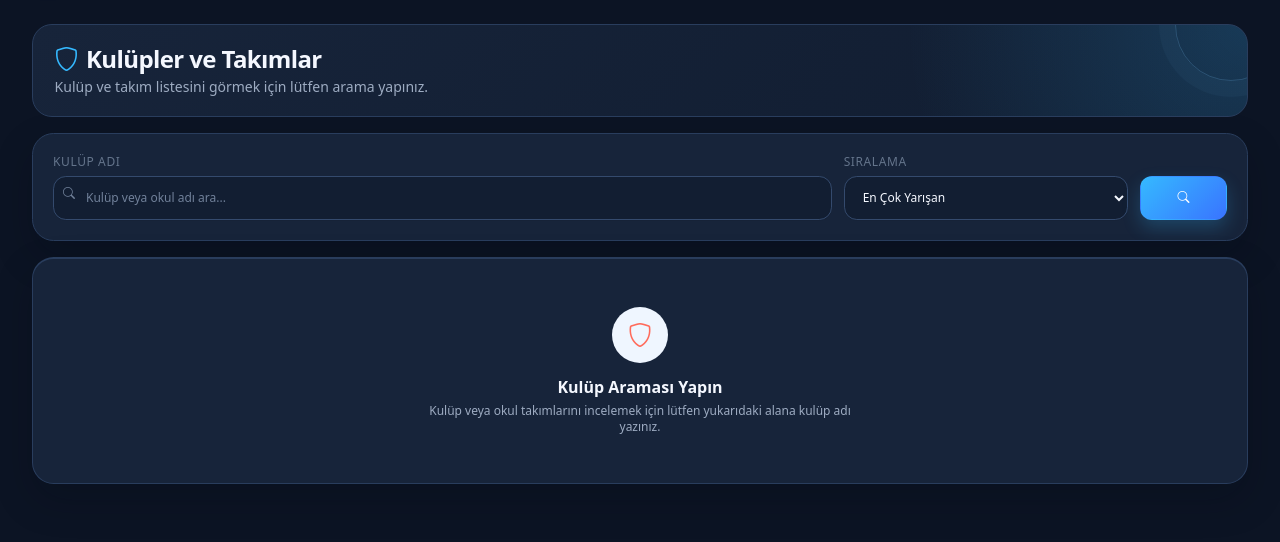
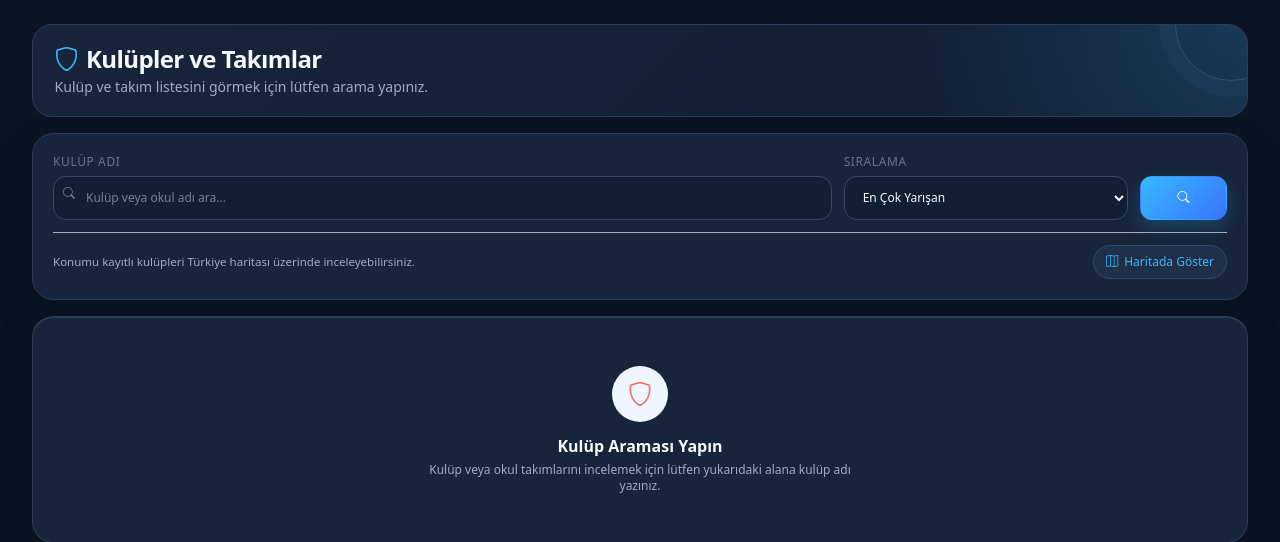
Before and after one commit to ozztozz/old_result, a Django app: page /kulupler/ in a window 1280 px wide. Shown: the part 81-623 px from the top of the page. Run offline with Django 5.2, Linux system fonts and the light colour scheme; style sheets or scripts are compiled from the project's sources; some libraries are stand-ins or nearby versions.

Commit message:
Web kulüp arama sayfasına interaktif Leaflet harita görünümü eklendi

```diff
--- a/yuzme_projesi/templates/sonuclar/kulup_listesi.html
+++ b/yuzme_projesi/templates/sonuclar/kulup_listesi.html
@@ -43,14 +43,103 @@
                 <option value="isim" {% if sirala == 'isim' %}selected{% endif %}>Ada Göre (A-Z)</option>
             </select>
         </div>
-        <div class="sm:col-span-1">
+        <div class="sm:col-span-1 flex gap-2">
             <button type="submit" class="swim-btn-primary w-full text-xs"><i class="bi bi-search"></i></button>
         </div>
     </form>
+    <div class="mt-3 pt-3 border-t border-slate-200/70 dark:border-slate-700/70 flex flex-wrap items-center justify-between gap-2">
+        <span class="text-[0.72rem] swim-text-muted">Konumu kayıtlı kulüpleri Türkiye haritası üzerinde inceleyebilirsiniz.</span>
+        <button type="button" id="toggleClubMapBtn" onclick="toggleClubMap()"
+                class="swim-btn-outline-primary swim-btn-sm swim-btn-pill text-xs inline-flex items-center gap-1.5">
+            <i class="bi bi-map"></i> <span id="toggleClubMapLabel">Haritada Göster</span>
+        </button>
+    </div>
+</div>
+
+<!-- İnteraktif Kulüp Haritası -->
+<div id="clubMapWrapper" class="swim-card mb-4 hidden overflow-hidden">
+    <div class="swim-card-header flex items-center justify-between gap-2">
+        <h2 class="text-sm font-bold swim-text-main flex items-center gap-2">
+            <i class="bi bi-geo-alt-fill text-red-500"></i> Harita Üzerinde Kulüpler
+            <span id="clubMapCount" class="swim-badge swim-badge-info text-[0.68rem]"></span>
+        </h2>
+        <button type="button" onclick="centerMapToUser()" class="swim-btn-secondary swim-btn-sm text-xs inline-flex items-center gap-1">
+            <i class="bi bi-crosshair"></i> Konumuma Git
+        </button>
+    </div>
+    <div id="clubSearchMap" class="w-full h-96 z-0"></div>
 </div>
 
 <!-- Kulüpler Tablosu (HTMX Kapsayıcısı) -->
 <div id="kulupTableContainer">
     {% include 'sonuclar/partials/kulup_table_partial.html' %}
 </div>
+
+<link rel="stylesheet" href="https://unpkg.com/leaflet@1.9.4/dist/leaflet.css" crossorigin="" />
+<script src="https://unpkg.com/leaflet@1.9.4/dist/leaflet.js" crossorigin=""></script>
+<script>
+(function () {
+    let mapInstance = null;
+    let markersLayer = null;
+
+    window.toggleClubMap = function () {
+        const wrapper = document.getElementById('clubMapWrapper');
+        const label = document.getElementById('toggleClubMapLabel');
+        const isHidden = wrapper.classList.contains('hidden');
+        if (isHidden) {
+            wrapper.classList.remove('hidden');
+            label.textContent = 'Haritayı Gizle';
+            initAndLoadMap();
+        } else {
+            wrapper.classList.add('hidden');
+            label.textContent = 'Haritada Göster';
+        }
+    };
+
+    function initAndLoadMap() {
+        if (!mapInstance) {
+            mapInstance = L.map('clubSearchMap').setView([39.0, 35.0], 6);
+            L.tileLayer('https://{s}.tile.openstreetmap.org/{z}/{x}/{y}.png', {
+                attribution: '&copy; OpenStreetMap'
+            }).addTo(mapInstance);
+            markersLayer = L.layerGroup().addTo(mapInstance);
+        }
+        setTimeout(() => mapInstance.invalidateSize(), 100);
+        loadMapClubs();
+    }
+
+    function loadMapClubs() {
+        const qInput = document.querySelector('input[name="q"]');
+        const q = qInput ? qInput.value.trim() : '';
+        const url = '/api/v1/clubs/map/' + (q ? ('?q=' + encodeURIComponent(q)) : '');
+        fetch(url)
+            .then(r => r.json())
+            .then(res => {
+                if (!markersLayer) return;
+                markersLayer.clearLayers();
+                const items = res.data || [];
+                document.getElementById('clubMapCount').textContent = items.length + ' kulüp';
+                items.forEach(c => {
+                    if (c.latitude == null || c.longitude == null) return;
+                    const marker = L.marker([c.latitude, c.longitude]);
+                    marker.bindPopup(
+                        `<div style="min-width:170px">` +
+                        `<div style="font-weight:700;margin-bottom:4px">${c.name}</div>` +
+                        `<div style="font-size:12px;color:#64748b;margin-bottom:6px">${c.city || '-'} · ${c.athlete_count} sporcu</div>` +
+                        `<a href="/kulupler/${c.id}/" style="font-size:12px;font-weight:600;color:#2563eb;text-decoration:none">Kulüp Detay &rarr;</a>` +
+                        `</div>`
+                    );
+                    marker.addTo(markersLayer);
+                });
+            });
+    }
+
+    window.centerMapToUser = function () {
+        if (!navigator.geolocation || !mapInstance) return;
+        navigator.geolocation.getCurrentPosition(pos => {
+            mapInstance.setView([pos.coords.latitude, pos.coords.longitude], 11);
+        });
+    };
+})();
+</script>
 {% endblock %}
```
